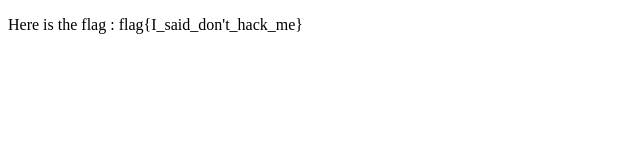
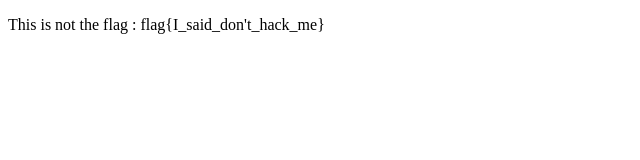
Before and after one commit to duncan1021/duncan1021.github.io, a plain HTML site: page SCIST_web/uriugehiu.html in a window 1280 px wide. Shown: the full height of the page, 0-640 px from the left. Drawn offline with Linux system fonts and the light colour scheme.

Commit message:
Update uriugehiu.html

```diff
--- a/SCIST_web/uriugehiu.html
+++ b/SCIST_web/uriugehiu.html
@@ -6,6 +6,6 @@
     <title>Document</title>
 </head>
 <body>
-    <p>Here is the flag : flag{I_said_don't_hack_me}</p>
+    <p>This is not the flag : flag{I_said_don't_hack_me}</p>
 </body>
 </html>
```
